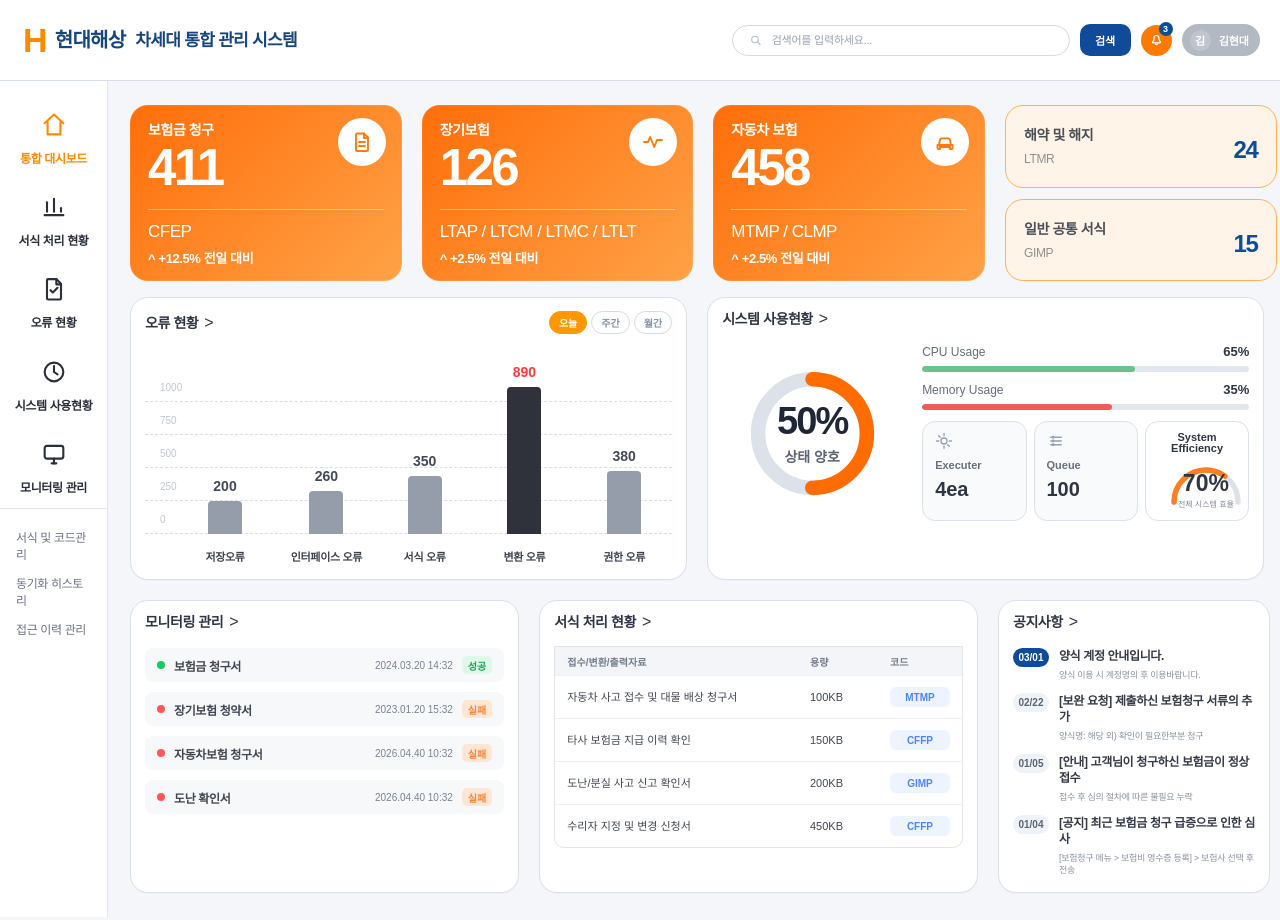
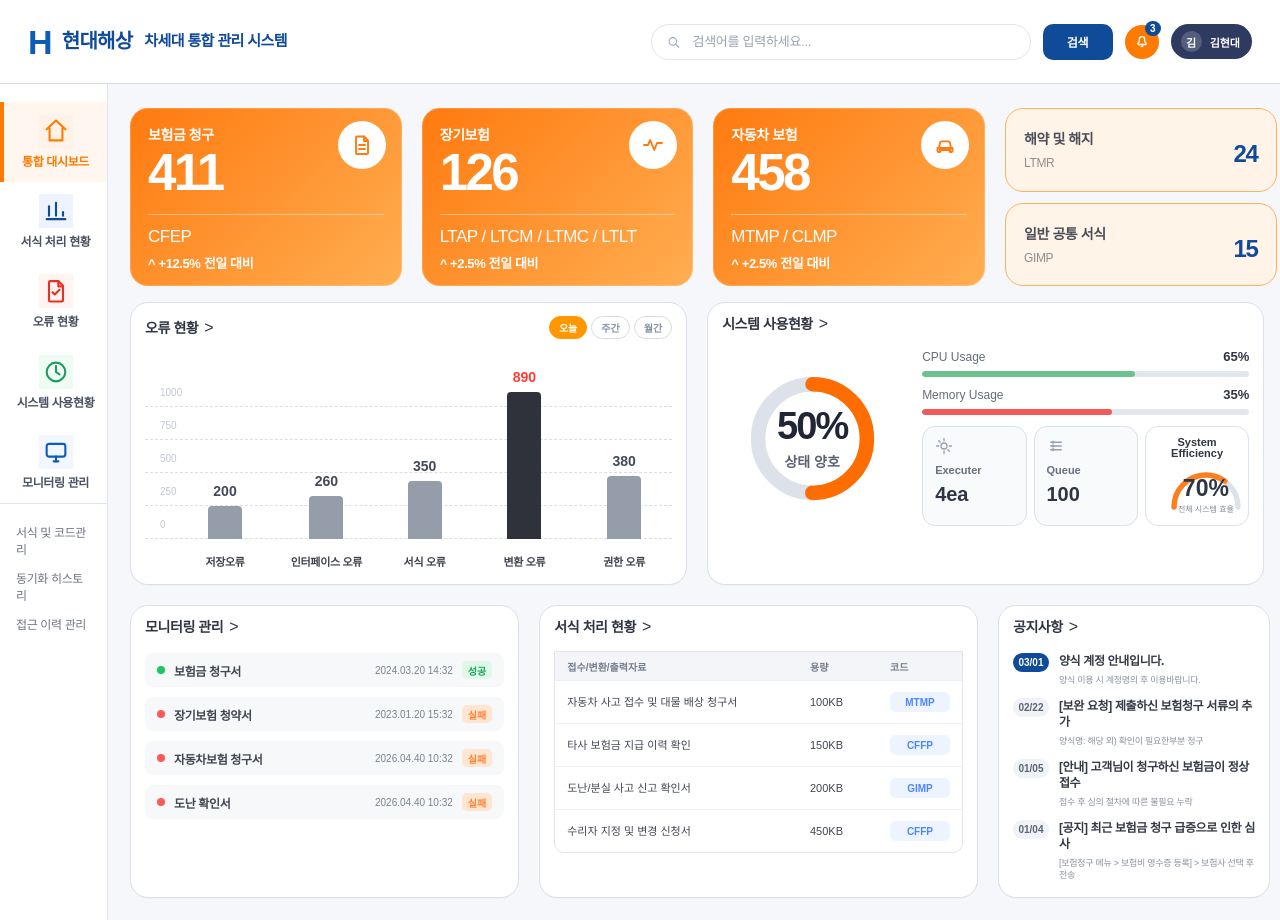
Before and after one commit to frameout2020/projectproposal._hyundai_marine, a website: page src/dashboard.html in a window 1280 px wide. Drawn offline with nearby package versions, Linux system fonts and the light colour scheme; files that its build step writes are made by us from their sources.

Commit message:
Refine dashboard layout and interactions

```diff
--- a/src/dashboard.html
+++ b/src/dashboard.html
@@ -51,7 +51,7 @@
       <div class="dashboard-shell">
         <aside class="dashboard-sidebar">
           <nav class="dashboard-nav" aria-label="주요 메뉴">
-            <a class="dashboard-nav__item is-active" href="#">
+            <a class="dashboard-nav__item dashboard-nav__item--home is-active" href="#">
               <span class="dashboard-nav__icon" aria-hidden="true">
                 <svg viewBox="0 0 24 24">
                   <path d="M4 10.5 12 3l8 7.5"></path>
@@ -61,7 +61,7 @@
               <span class="dashboard-nav__label">통합 대시보드</span>
             </a>
 
-            <a class="dashboard-nav__item" href="#">
+            <a class="dashboard-nav__item dashboard-nav__item--form" href="#">
               <span class="dashboard-nav__icon" aria-hidden="true">
                 <svg viewBox="0 0 24 24">
                   <path d="M4 19h16"></path>
@@ -73,7 +73,7 @@
               <span class="dashboard-nav__label">서식 처리 현황</span>
             </a>
 
-            <a class="dashboard-nav__item" href="#">
+            <a class="dashboard-nav__item dashboard-nav__item--error" href="#">
               <span class="dashboard-nav__icon" aria-hidden="true">
                 <svg viewBox="0 0 24 24">
                   <path d="M7 3.5h7l4 4V20a1 1 0 0 1-1 1H7a1 1 0 0 1-1-1V4.5a1 1 0 0 1 1-1Z"></path>
@@ -84,7 +84,7 @@
               <span class="dashboard-nav__label">오류 현황</span>
             </a>
 
-            <a class="dashboard-nav__item" href="#">
+            <a class="dashboard-nav__item dashboard-nav__item--usage" href="#">
               <span class="dashboard-nav__icon" aria-hidden="true">
                 <svg viewBox="0 0 24 24">
                   <circle cx="12" cy="12" r="8"></circle>
@@ -94,7 +94,7 @@
               <span class="dashboard-nav__label">시스템 사용현황</span>
             </a>
 
-            <a class="dashboard-nav__item" href="#">
+            <a class="dashboard-nav__item dashboard-nav__item--monitor" href="#">
               <span class="dashboard-nav__icon" aria-hidden="true">
                 <svg viewBox="0 0 24 24">
                   <rect x="4" y="5" width="16" height="11" rx="2"></rect>
--- a/src/scss/components/_dashboard.scss
+++ b/src/scss/components/_dashboard.scss
@@ -1,38 +1,39 @@
 .dashboard-app {
   min-width: 1280px;
   min-height: 100vh;
-  background-color: #f4f6f9;
+  background-color: #f5f7fb;
   color: #2f3542;
 }
 
 .dashboard-header {
-  height: 81px;
-  padding: 0 20px 0 23px;
+  height: 84px;
+  padding: 0 28px;
   display: flex;
   align-items: center;
   justify-content: space-between;
   background-color: #fff;
   border-bottom: 1px solid #d7dde7;
+  box-shadow: 0 1px 2px rgba(15, 23, 42, 0.08);
 }
 
 .dashboard-brand {
   display: inline-flex;
   align-items: center;
-  gap: 10px;
+  gap: 12px;
 }
 
 .dashboard-brand__mark {
-  color: #ff8a00;
+  color: #0d5cb8;
   font-size: 34px;
   line-height: 1;
-  font-weight: 800;
+  font-weight: 900;
   letter-spacing: -0.08em;
 }
 
 .dashboard-brand__text,
 .dashboard-brand__title {
-  color: #17467d;
-  line-height: 1;
+  color: #0f4b98;
+  line-height: 1.08;
   font-weight: 800;
   letter-spacing: -0.04em;
 }
@@ -42,33 +43,33 @@
 }
 
 .dashboard-brand__title {
-  font-size: 17px;
+  font-size: 15px;
 }
 
 .dashboard-header__tools {
   display: flex;
   align-items: center;
-  gap: 10px;
+  gap: 12px;
 }
 
 .dashboard-search {
-  width: 338px;
-  height: 31px;
-  padding: 0 16px;
+  width: 380px;
+  height: 36px;
+  padding: 0 14px;
   display: inline-flex;
   align-items: center;
-  gap: 8px;
-  border: 1px solid #d4d9e2;
+  gap: 10px;
+  border: 1px solid #dfe5ee;
   border-radius: 999px;
   background-color: #fff;
 }
 
 .dashboard-search__icon {
-  width: 14px;
-  height: 14px;
+  width: 16px;
+  height: 16px;
   fill: none;
-  stroke: #b4bcc9;
-  stroke-width: 2;
+  stroke: #9ba8c0;
+  stroke-width: 1.8;
   stroke-linecap: round;
 }
 
@@ -76,9 +77,18 @@
   width: 100%;
   border: 0;
   background: transparent;
-  color: #4f5665;
-  font-size: 11px;
+  color: #3a4152;
+  font-size: 13px;
+  line-height: 1.2;
   letter-spacing: -0.02em;
+}
+
+.dashboard-search__input:focus {
+  outline: none;
+}
+
+.dashboard-search__input::placeholder {
+  color: #9fa9ba;
 }
 
 .dashboard-search__input:focus {
@@ -90,14 +100,20 @@
 }
 
 .dashboard-header__search-btn {
-  width: 51px;
-  height: 32px;
+  width: 70px;
+  height: 36px;
   border-radius: 10px;
+  border: 0;
   background-color: #0f4b98;
   color: #fff;
-  font-size: 11px;
+  font-size: 12px;
   font-weight: 700;
+  letter-spacing: -0.02em;
   cursor: pointer;
+}
+
+.dashboard-header__search-btn:hover {
+  background-color: #0b3d78;
 }
 
 .dashboard-icon-btn,
@@ -107,8 +123,8 @@
 
 .dashboard-icon-btn {
   position: relative;
-  width: 31px;
-  height: 31px;
+  width: 34px;
+  height: 34px;
   display: grid;
   place-items: center;
   background-color: #ff7a00;
@@ -117,39 +133,44 @@
 }
 
 .dashboard-icon-btn svg {
-  width: 15px;
-  height: 15px;
+  width: 16px;
+  height: 16px;
   fill: none;
   stroke: currentColor;
-  stroke-width: 1.9;
+  stroke-width: 2;
   stroke-linecap: round;
   stroke-linejoin: round;
 }
 
 .dashboard-icon-btn__badge {
   position: absolute;
-  top: -3px;
-  right: -1px;
-  min-width: 14px;
-  height: 14px;
-  padding: 0 4px;
+  top: -4px;
+  right: -2px;
+  min-width: 15px;
+  height: 15px;
+  padding: 0 5px;
   display: grid;
   place-items: center;
   border-radius: 999px;
   background-color: #0f4b98;
   color: #fff;
-  font-size: 9px;
+  font-size: 10px;
   font-weight: 700;
 }
 
 .dashboard-user {
-  height: 32px;
-  padding: 0 11px 0 8px;
+  height: 35px;
+  padding: 0 12px 0 10px;
   display: inline-flex;
   align-items: center;
   gap: 8px;
-  background-color: #b2b9c2;
+  background-color: #2f3a61;
   color: #fff;
+}
+
+.dashboard-user:hover,
+.dashboard-icon-btn:hover {
+  filter: brightness(1.04);
 }
 
 .dashboard-user__avatar {
@@ -182,30 +203,73 @@
 }
 
 .dashboard-nav {
-  padding-top: 16px;
+  padding-top: 18px;
 }
 
 .dashboard-nav__item {
-  min-height: 80px;
-  padding: 12px 10px;
+  min-height: 74px;
+  width: 100%;
+  padding: 12px 8px;
   display: flex;
   flex-direction: column;
   align-items: center;
   justify-content: center;
-  gap: 10px;
-  color: #2a2f39;
+  gap: 6px;
+  color: #4a5261;
   text-align: center;
+  border-left: 4px solid transparent;
+  transition: all 0.2s ease;
+}
+
+.dashboard-nav__item:hover {
+  color: #0f4b98;
+  background-color: #f6f8fb;
 }
 
 .dashboard-nav__item.is-active {
-  color: #ff8a00;
+  color: #ff7a00;
+  background-color: #fff7ef;
+  border-left-color: #ff7a00;
 }
 
 .dashboard-nav__icon {
-  width: 32px;
-  height: 32px;
+  width: 34px;
+  height: 34px;
   display: grid;
   place-items: center;
+  border-radius: 0;
+  background-color: transparent;
+}
+
+.dashboard-nav__icon svg {
+  width: 20px;
+  height: 20px;
+  stroke-width: 1.9;
+}
+
+.dashboard-nav__item--home .dashboard-nav__icon {
+  background-color: #fff2e8;
+  color: #ff7a00;
+}
+
+.dashboard-nav__item--form .dashboard-nav__icon {
+  background-color: #eef3ff;
+  color: #0f4b98;
+}
+
+.dashboard-nav__item--error .dashboard-nav__icon {
+  background-color: #fff4f2;
+  color: #e63321;
+}
+
+.dashboard-nav__item--usage .dashboard-nav__icon {
+  background-color: #effcf4;
+  color: #1f9b5f;
+}
+
+.dashboard-nav__item--monitor .dashboard-nav__icon {
+  background-color: #f1f6ff;
+  color: #0f5bb7;
 }
 
 .dashboard-nav__icon svg {
@@ -240,9 +304,9 @@
 }
 
 .dashboard-content {
-  padding: 24px 22px 24px 22px;
+  padding: 24px 22px 22px 22px;
+  background-color: #f5f7fb;
 }
-
 .summary-grid {
   display: grid;
   grid-template-columns: 24.0854% 24.0854% 24.0854% 24.0854%;
@@ -256,10 +320,10 @@
 .summary-card--accent {
   position: relative;
   min-height: 131px;
-  padding: 18px 18px 16px 18px;
-  background: linear-gradient(135deg, #ff6e0a 0%, #ffa247 100%);
+  padding: 20px 18px 16px 18px;
+  background: linear-gradient(135deg, #ff7a0f 0%, #ffae52 100%);
   color: #fff;
-  box-shadow: inset 0 0 0 1px rgba(255, 255, 255, 0.08);
+  box-shadow: inset 0 0 0 1px rgba(255, 255, 255, 0.18);
 }
 
 .summary-card__body {
@@ -267,6 +331,7 @@
   flex-direction: column;
   width: 100%;
 }
+
 
 .summary-card__title {
   margin: 0;
```
